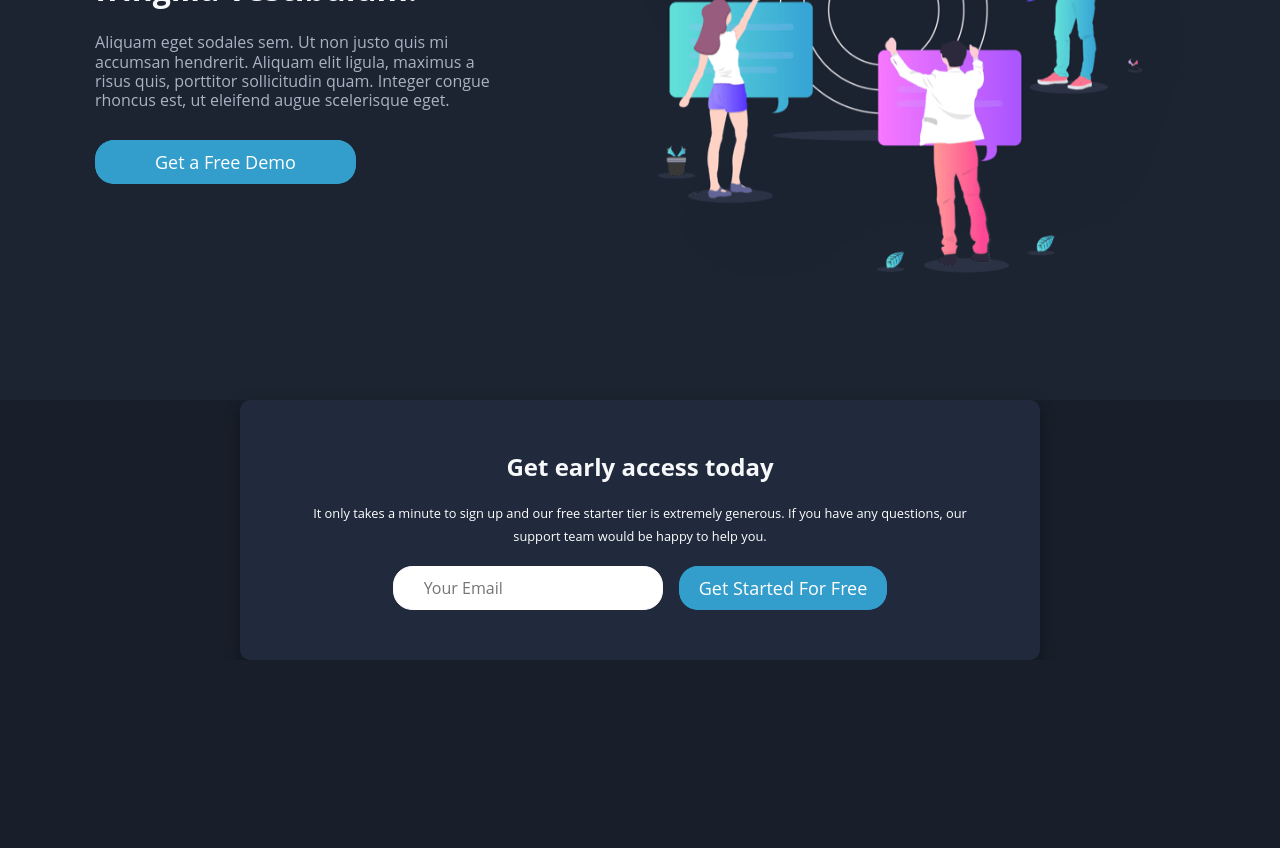
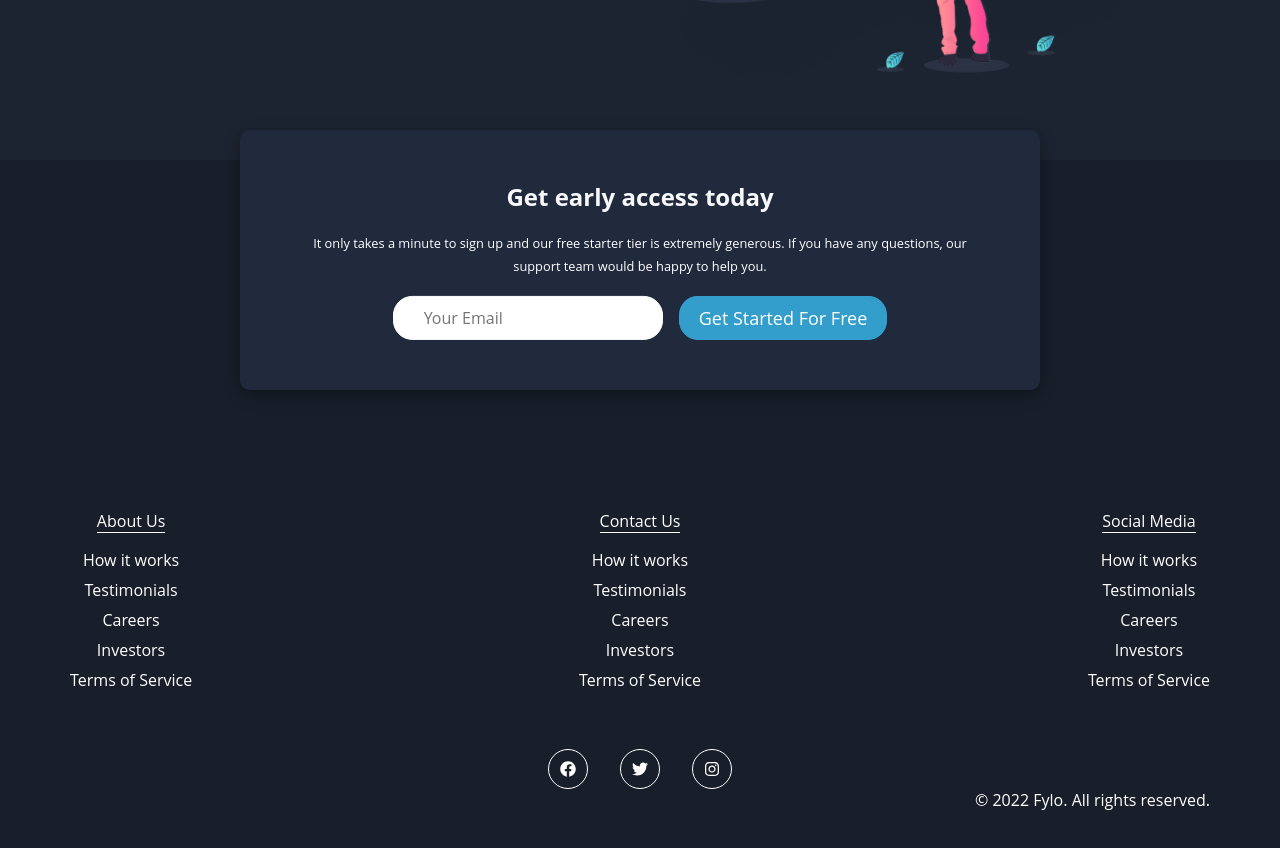
Before and after one commit to summermmg/fylo-dark-theme-landing-page, a React (Create React App) app: page / in a window 1280 px wide. Shown: the part 1600-2448 px from the top of the page. Before the commit the page ends 2260 px from the top, so only its background shows below. Built offline with nearby package versions, Linux system fonts and the light colour scheme.

Commit message:
finish styled footer
1. finish styled footer
2. change subscription card style
3. add social icons style

```diff
--- a/src/App.js
+++ b/src/App.js
@@ -2,6 +2,7 @@ import Navbar from './components/Navbar/Navbar';
 import GlobalStyles from './components/Global';
 import { BrowserRouter as Router, Routes, Route } from 'react-router-dom';
 import Home from './pages/HomePage/Home';
+import Footer from './components/Footer/Footer';
 
 function App() {
   return (
@@ -11,6 +12,7 @@ function App() {
       <Routes>
         <Route path="/" exact element={<Home />} />
       </Routes>
+      <Footer />
     </Router>
   );
 }
--- /dev/null
+++ b/src/components/Footer/Footer.js
@@ -0,0 +1,49 @@
+import React from 'react'
+import { Container } from '../Global'
+import {
+    StyledFooter,
+    FooterLinksWrapper,
+    FooterLinksItem,
+    FooterLinkTitle,
+    FooterLink
+} from './Footer.styles';
+import SocialIcons from '../SocialIcons/SocialIcons';
+
+const Footer = () => {
+    return (
+        <StyledFooter>
+            <Container>
+                <FooterLinksWrapper>
+                    <FooterLinksItem>
+                        <FooterLinkTitle>About Us</FooterLinkTitle>
+                        <FooterLink to="/">How it works</FooterLink>
+                        <FooterLink to="/">Testimonials</FooterLink>
+                        <FooterLink to="/">Careers</FooterLink>
+                        <FooterLink to="/">Investors</FooterLink>
+                        <FooterLink to="/">Terms of Service</FooterLink>
+                    </FooterLinksItem>
+                    <FooterLinksItem>
+                        <FooterLinkTitle>Contact Us</FooterLinkTitle>
+                        <FooterLink to="/">How it works</FooterLink>
+                        <FooterLink to="/">Testimonials</FooterLink>
+                        <FooterLink to="/">Careers</FooterLink>
+                        <FooterLink to="/">Investors</FooterLink>
+                        <FooterLink to="/">Terms of Service</FooterLink>
+                    </FooterLinksItem>
+                    <FooterLinksItem>
+                        <FooterLinkTitle>Social Media</FooterLinkTitle>
+                        <FooterLink to="/">How it works</FooterLink>
+                        <FooterLink to="/">Testimonials</FooterLink>
+                        <FooterLink to="/">Careers</FooterLink>
+                        <FooterLink to="/">Investors</FooterLink>
+                        <FooterLink to="/">Terms of Service</FooterLink>
+                    </FooterLinksItem>
+                </FooterLinksWrapper>
+                <SocialIcons />
+                <p>&copy; 2022 Fylo. All rights reserved.</p>
+            </Container>
+        </StyledFooter>
+    )
+}
+
+export default Footer
--- /dev/null
+++ b/src/components/Footer/Footer.styles.js
@@ -0,0 +1,53 @@
+import styled from 'styled-components';
+import { Link } from 'react-router-dom';
+
+export const StyledFooter = styled.footer`
+    color: hsl(0, 0%, 100%);
+    padding-bottom: 50px;
+    padding-top: 300px;
+
+    p {
+        text-align: end;
+    }
+
+    @media screen and (max-width: 768px) {
+        padding-top: 250px;
+
+        p {
+            margin-top: 1rem;
+            text-align: center;
+        }
+    }
+`
+
+export const FooterLinksWrapper = styled.div`
+    display: flex;
+    justify-content: space-between;
+    padding: 50px 0;
+
+    @media screen and (max-width: 768px) {
+        flex-direction: column;
+    }
+`
+
+export const FooterLinksItem = styled.div`
+    display: flex;
+    flex-direction: column;
+    align-items: center;
+    text-align: center;
+    @media screen and (max-width: 768px) {
+        margin: 1rem 0;
+        width: 100%;
+    }
+`
+
+export const FooterLinkTitle = styled.p`
+    margin-bottom: 1rem;
+    border-bottom: 1px solid #fff;
+`
+
+export const FooterLink = styled(Link)`
+    color: hsl(0, 0%, 100%);
+    text-decoration: none;
+    margin-bottom: 0.5rem;
+`
--- a/src/components/Global.js
+++ b/src/components/Global.js
@@ -18,7 +18,7 @@ export const Container = styled.div`
     width: 100%;
     max-width: 1300px;
     margin: 0 auto;
-    padding: 0 50px;
+    padding: 0 70px;
 
     @media screen and (max-width: 991px) {
         padding: 0 30px;
--- a/src/components/InfoSection/InfoSection.js
+++ b/src/components/InfoSection/InfoSection.js
@@ -37,7 +37,7 @@ const InfoSection = ({
                             <TopLine lightTopLine={lightTopLine}>{topLine}</TopLine>
                             <Heading lightText={lightText}>{heading}</Heading>
                             <InfoDescription lightTextDesc={lightTextDesc}>{description}</InfoDescription>
-                            <Link to="/sign-up">
+                            <Link to="/">
                                 <StyledButton primary={primary} big fontBig>
                                     {buttonLabel}
                                 </StyledButton>
--- a/src/components/InfoSection/InfoSection.styles.js
+++ b/src/components/InfoSection/InfoSection.styles.js
@@ -6,8 +6,9 @@ export const StyledInfoSection = styled.div`
     background: ${({lightBg}) => lightBg ? '#fff' : 'hsl(217, 28%, 15%)'};
     padding: 50px 0;
     overflow: hidden;
+
     @media screen and (min-width: 768px) {
-        height: 80vh;
+        height: 70vh;
     }
 `
 
--- a/src/components/Navbar/Navbar.js
+++ b/src/components/Navbar/Navbar.js
@@ -60,11 +60,11 @@ const Navbar = () => {
                         </NavItem>
                         <NavItemBtn>
                             {button ? (
-                                <NavBtnLink to="/sign-up">
+                                <NavBtnLink to="/">
                                     <StyledButton primary>SIGN-UP</StyledButton>
                                 </NavBtnLink>
                             ) : (
-                                <NavBtnLink to="/sign-up">
+                                <NavBtnLink to="/">
                                     <StyledButton fontBig big primary>
                                         SIGN-UP
                                     </StyledButton>
--- /dev/null
+++ b/src/components/SocialIcons/SocialIcons.js
@@ -0,0 +1,27 @@
+import React from 'react'
+import { FaTwitter, FaFacebook, FaInstagram } from 'react-icons/fa';
+import { StyledSocialIcons } from './SocialIcons.styles';
+
+const SocialIcons = () => {
+    return (
+        <StyledSocialIcons>
+            <li>
+                <a href="https://facebook.com">
+                    <FaFacebook />
+                </a>
+            </li>
+            <li>
+                <a href="https://twitter.com">
+                    <FaTwitter />
+                </a>
+            </li>
+            <li>
+                <a href="https://instagram.com">
+                    <FaInstagram />
+                </a>
+            </li>
+        </StyledSocialIcons>
+    )
+}
+
+export default SocialIcons
--- /dev/null
+++ b/src/components/SocialIcons/SocialIcons.styles.js
@@ -0,0 +1,23 @@
+import styled from 'styled-components';
+
+export const StyledSocialIcons = styled.div`
+    display: flex;
+    align-items: center;
+    justify-content: center;
+    gap: 2rem;
+
+    li {
+        list-style: none;
+    }
+
+    a {
+        color: #fff;
+        border: 1px solid #fff;
+        border-radius: 50%;
+        display: inline-flex;
+        align-items: center;
+        justify-content: center;
+        height: 40px;
+        width: 40px;
+    }
+`
--- a/src/components/SubscriptionCard/SubscriptionCard.styles.js
+++ b/src/components/SubscriptionCard/SubscriptionCard.styles.js
@@ -3,6 +3,7 @@ import { Container } from '../Global';
 
 export const StyledSubCard = styled.div`
     color: hsl(0, 0%, 100%);
+    position: relative;
 `
 
 export const SubCardContainer = styled(Container)`
@@ -12,6 +13,10 @@ export const SubCardContainer = styled(Container)`
     border-radius: 10px;
     box-shadow: rgba(0, 0, 0, 0.35) 0px 5px 15px;
     text-align: center;
+    position: absolute;
+    top: 100px;
+    left: 50%;
+    transform: translate(-50%, -50%);
 
     @media screen and (max-width: 768px) {
         width: 80%;
```
